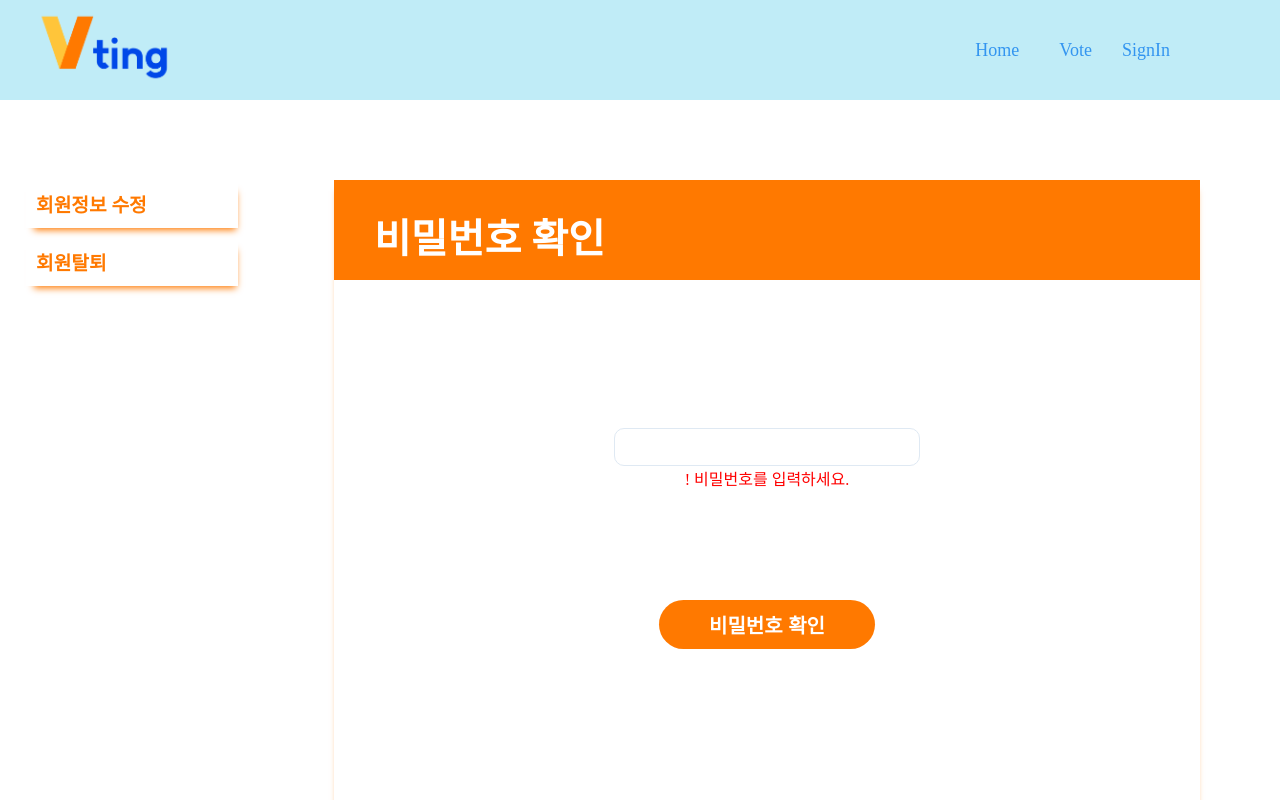
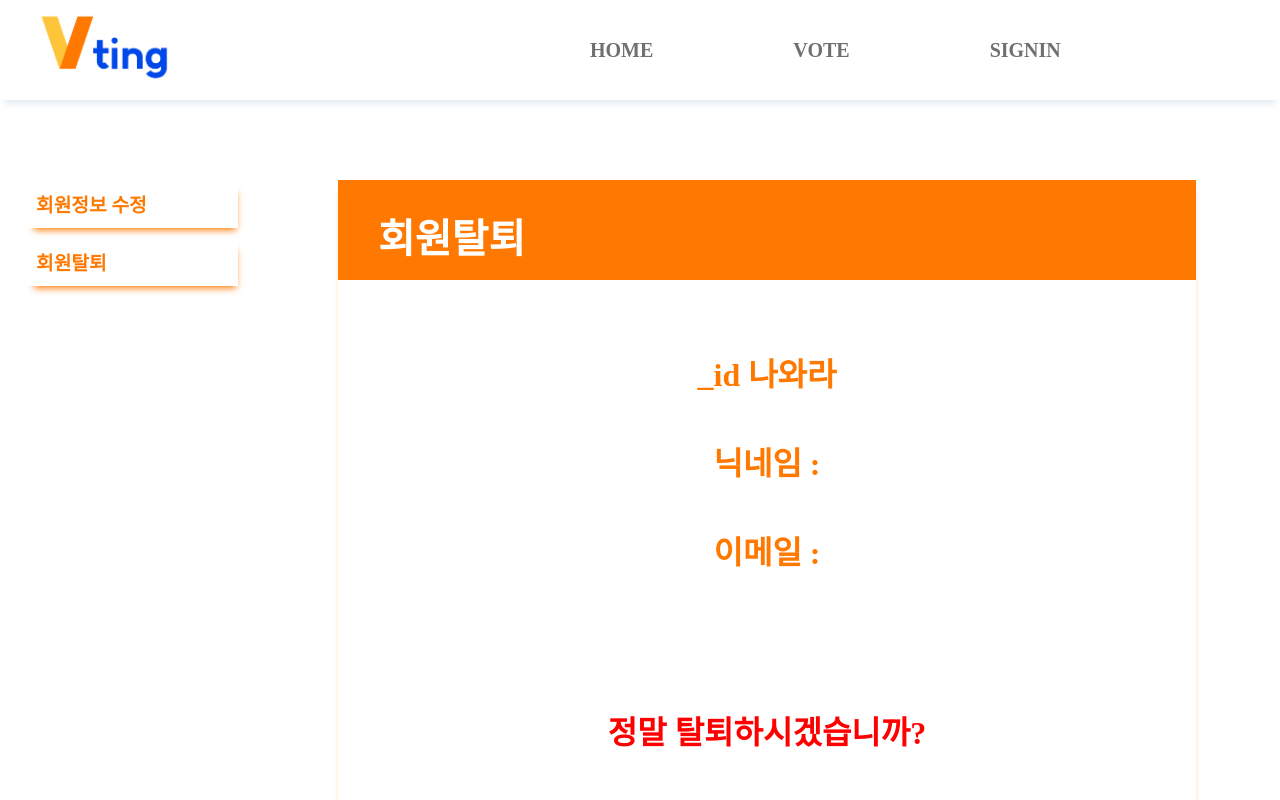
Before and after one commit to elinapark0818/vting-1, a React (Create React App) app in the folder client/: page /myPage/delete in a window 1280 px wide. Shown: the top 800 px of the page. Built offline with nearby package versions, Linux system fonts and the light colour scheme.

Commit message:
Fix: 네비게이션 CSS 수정

```diff
--- a/client/src/MyPage/Edit/Edit.tsx
+++ b/client/src/MyPage/Edit/Edit.tsx
@@ -46,11 +46,26 @@ function Edit() {
         dispatch(
           setUserInfo({
             _id: String(userInfo._id),
-            nickname: userInfo.nickname,
+            nickname: patchUserInfo.name || userInfo.nickname,
             email: userInfo.email,
-            image: userInfo.image,
+            image: patchUserInfo.image || userInfo.image,
           })
         );
+      }
+    } catch (err) {
+      console.log(err);
+    }
+  };
+
+  const EditUserPassword = async () => {
+    try {
+      const res = await axios.patch(`${serverURL}/user/${userInfo._id}`, {
+        password: patchUserInfo.password,
+      });
+      console.log("패스워드변경 ===", res);
+
+      if (res.status === 200) {
+        console.log("이러면 바뀜?");
       }
     } catch (err) {
       console.log(err);
@@ -67,7 +82,7 @@ function Edit() {
         <div className="edit_profile">
           <h3>프로필</h3>
 
-          <img alt="profile_img" src={userInfo.image} />
+          <img alt="profile_img" src={patchUserInfo.image} />
           <label htmlFor="file">업로드</label>
           <input
             id="file"
@@ -97,11 +112,14 @@ function Edit() {
             onChange={edit_onChangePassword}
           />
         </div>
+        {patchUserInfo.password}
       </main>
       <div className="edit_btnWrap">
         <button className="edit_btn" onClick={() => EditUserInfo()}>
           수정하기
         </button>
+
+        <button onClick={() => EditUserPassword()}>비밀번호 수정하기</button>
       </div>
     </div>
   );
--- a/client/src/MyPage/MyPage.tsx
+++ b/client/src/MyPage/MyPage.tsx
@@ -22,7 +22,7 @@ function MyPage() {
   const handlePasswordCheck = async () => {
     try {
       const res = await axios.post(`${serverURL}/user/check`);
-      console.log("패스워드체크", res.data);
+      console.log("패스워드체크", res.data.message);
       if (res.data.message === "It doesn't match") {
         alert("비밀번호가 일치하지 않습니다.");
       } else {
@@ -45,7 +45,7 @@ function MyPage() {
         </Link>
       </div>
 
-      {checkPwd ? (
+      {!checkPwd ? (
         <div className="outlet_wrap">
           <Outlet />
         </div>
--- a/client/src/Navbar/Navbar.scss
+++ b/client/src/Navbar/Navbar.scss
@@ -1,7 +1,10 @@
+@import "../index.scss";
+
 .container {
   width: 100%;
   height: 100px;
-  background-color: #c0ecf7;
+  // background-color: #c0ecf7;
+  box-shadow: 0 7px 7px -4px $vting-gray;
   display: flex;
   // flex-direction: column;
   justify-content: center;
@@ -10,7 +13,6 @@
 
 .NavLeft {
   flex: 40%;
-  /* display: block; */
   display: flex;
   padding-right: 50px;
   flex-direction: row;
@@ -19,27 +21,48 @@
 
 .NavRight {
   flex: 60%;
-  align-items: center;
+  // align-items: center;
   display: flex;
-  justify-content: flex-end;
+  // justify-content: flex-end;
   padding-right: 100px;
+  // border-bottom: 1px solid $vting-gray;
 }
 
-.link {
-  color: #3395f0;
-  font-size: large;
+.nav-link {
+  font-weight: bold;
+  font-size: 20px;
+  text-transform: uppercase;
   text-decoration: none;
-  padding: 10px 20px;
+  color: #404142;
+  padding: 20px 0px;
+  margin: 0px 70px;
+  display: inline-block;
+  position: relative;
+  opacity: 0.75;
+}
 
-  &:hover {
-    background-color: #7baef0;
-    color: #fff;
-    transition: 0.5s ease-in;
-  }
-  // @media (max-width: 700px) {
-  //   display: none;
-  // }
+.nav-link:hover {
+  opacity: 1;
 }
+
+.nav-link::before {
+  transition: 300ms;
+  height: 5px;
+  content: "";
+  position: absolute;
+  background-color: #404142;
+}
+
+.link::before {
+  width: 0%;
+  bottom: 10px;
+}
+
+.link:hover::before {
+  width: 100%;
+}
+
+// *
 
 .subMenu {
   text-decoration: none;
@@ -53,28 +76,81 @@
 }
 
 .profile {
-  margin-left: 10px;
+  margin-left: 100px;
 }
 
 .profile:hover .subMenu {
-  border: 1px solid #7baef0;
-  width: 100px;
-  height: 150px;
-  text-align: center;
+  padding: 10px;
+  display: flex;
+  flex-direction: column;
+  align-items: flex-start;
+  background-color: $vting-gray;
+  width: 220px;
+  height: 200px;
 }
 
-.subMenuLink {
-  color: #3395f0;
-  font-size: large;
-  text-decoration: none;
-  padding: 10px 10px;
-  cursor: pointer;
+// .btn {
+// &::before {
+//   content: "";
+//   background: linear-gradient(
+//     45deg,
+//     #ff0000,
+//     #ff7300,
+//     #fffb00,
+//     #48ff00,
+//     #00ffd5,
+//     #002bff,
+//     #7a00ff,
+//     #ff00c8,
+//     #ff0000
+//   );
+//   position: absolute;
+//   top: -2px;
+//   left: -2px;
+//   background-size: 400%;
+//   z-index: -1;
+//   filter: blur(5px);
+//   width: calc(100% + 4px);
+//   height: calc(100% + 4px);
+//   animation: glowing 20s linear infinite;
+//   opacity: 0;
+//   transition: opacity 0.3s ease-in-out;
+//   border-radius: 10px;
+// }
 
-  &:hover {
-    transition: 0.5s ease-in;
-  }
-}
+//   &:active {
+//     color: #000;
+//   }
 
-.subMenuLi {
-  margin: 10px;
-}
+//   &:active::after {
+//     background: transparent;
+//   }
+
+//   &:hover::before {
+//     opacity: 1;
+//   }
+
+//   &::after {
+//     z-index: -1;
+//     content: "";
+//     position: absolute;
+//     width: 100%;
+//     height: 100%;
+//     background: #111;
+//     left: 0;
+//     top: 0;
+//     border-radius: 10px;
+//   }
+
+//   @keyframes glowing {
+//     0% {
+//       background-position: 0 0;
+//     }
+//     50% {
+//       background-position: 400% 0;
+//     }
+//     100% {
+//       background-position: 0 0;
+//     }
+//   }
+// }
--- a/client/src/Navbar/Navbar.tsx
+++ b/client/src/Navbar/Navbar.tsx
@@ -1,4 +1,4 @@
-import React, { useEffect } from "react";
+import React, { useState, useEffect } from "react";
 import { Link } from "react-router-dom";
 import "./Navbar.scss";
 import Logo from "../assets/vt_logo_1.png";
@@ -49,6 +49,8 @@ function Navbar() {
   //   navigate(-1);
   // };
 
+  // todo : 네비게이션 바 버튼 CSS
+
   return (
     <div className="container">
       <div className="NavLeft">
@@ -58,44 +60,45 @@ function Navbar() {
       </div>
       {loginState ? (
         <div className="NavRight">
-          <Link className="link" to="/">
+          <Link className="nav-link link" to="/">
             Home
           </Link>
-          <Link className="link" to="dashboard">
+          <Link className="nav-link link" to="dashboard">
             Dashboard
           </Link>
-          <Link className="link" to="v">
+          <Link className="nav-link link" to="v">
             Vote
           </Link>
 
           <div className="profile">
+            <div>
               <img
                 src={Profile}
                 alt="profile_img"
                 style={{ width: "60px", borderRadius: "50%" }}
               />
               <ul className="subMenu">
-              <li className="subMenuLi">
-                <Link className="subMenuLink" to="myPage">
+                <div className="subMenuLi">
+                  <Link className="nav-link link" to="myPage">
                     MyPage
                   </Link>
-              </li>
-              <li></li>
-              <li className="subMenuLink" onClick={() => handleLogout()}>
+                </div>
+                <div className="nav-link link" onClick={() => handleLogout()}>
                   SingOut
-              </li>
+                </div>
               </ul>
+            </div>
           </div>
         </div>
       ) : (
         <div className="NavRight">
-          <Link className="link" to="/">
+          <Link className="nav-link link" to="/">
             Home
           </Link>
-          <Link className="link" to="v">
+          <Link className="nav-link link" to="v">
             Vote
           </Link>
-          <Link className="subMenuLink" to="signIn">
+          <Link className="nav-link link" to="signIn">
             SignIn
           </Link>
         </div>
```
Lines whose indentation alone changed are shown as unchanged.
